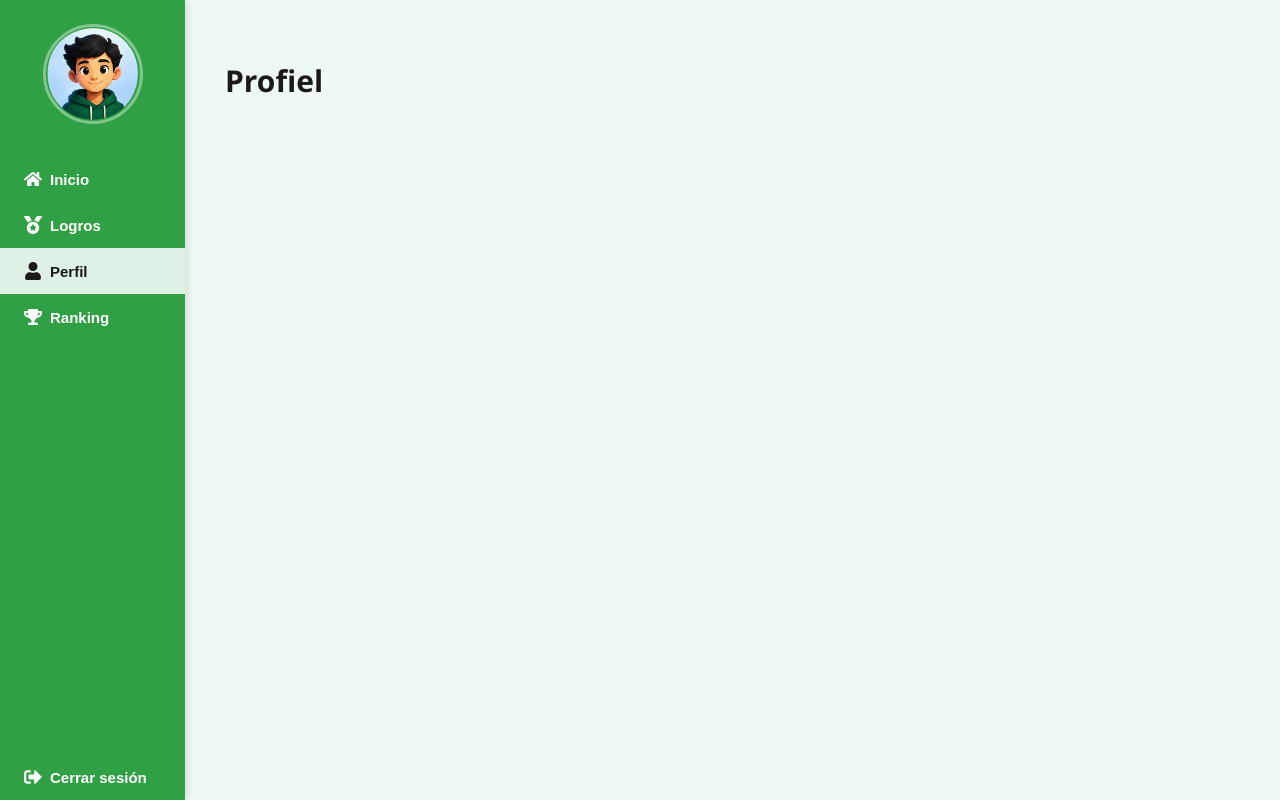
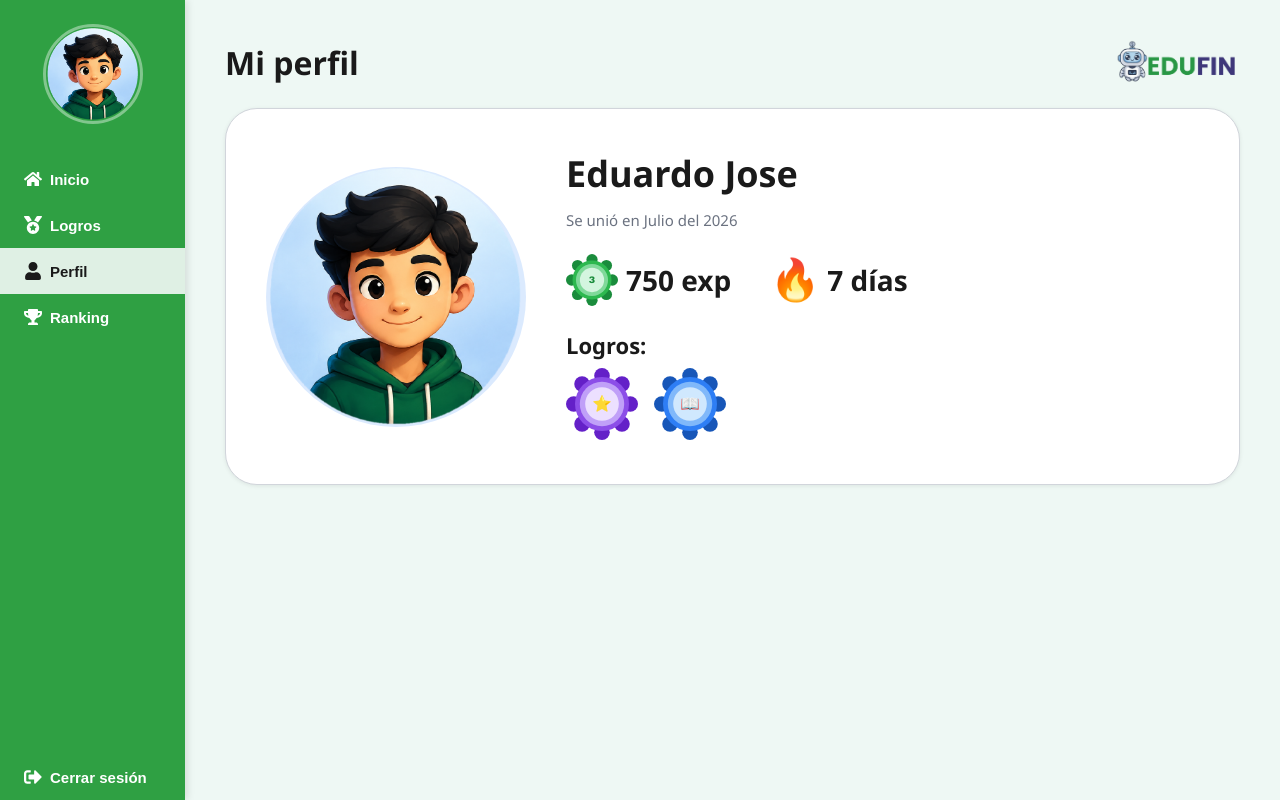
Before and after one commit to EduFin-LR/edufin-front, a React (Vite) app: page /profile in a window 1280 px wide. Built offline with nearby package versions, Linux system fonts and the light colour scheme.

Commit message:
feat: profile page with avatar, stats, and unlocked achievements

```diff
--- /dev/null
+++ b/src/pages/Profile/Profile.css
@@ -0,0 +1,126 @@
+.profile-page {
+    display: flex;
+    flex-direction: column;
+    gap: var(--space-lg);
+    width: 100%;
+}
+
+/* ── Body: avatar + info side by side ───────────── */
+.profile-body {
+    display: flex;
+    align-items: center;
+    gap: var(--space-xl);
+    background: var(--color-white);
+    border-radius: var(--radius-xl);
+    padding: var(--space-xl);
+    box-shadow: var(--shadow-sm);
+    border: 1.5px solid var(--color-border);
+}
+
+/* ── Avatar ─────────────────────────────────────── */
+.profile-avatar-wrap {
+    flex-shrink: 0;
+    width: 260px;
+    height: 260px;
+    border-radius: var(--radius-full);
+    background: #dbeafe;
+    overflow: hidden;
+    display: flex;
+    align-items: center;
+    justify-content: center;
+}
+
+.profile-avatar {
+    width: 100%;
+    height: 100%;
+    object-fit: cover;
+}
+
+/* ── Info ────────────────────────────────────────── */
+.profile-info {
+    flex: 1;
+    display: flex;
+    flex-direction: column;
+    gap: var(--space-lg);
+}
+
+.profile-name {
+    margin: 0;
+    font-size: clamp(24px, 3vw, 36px);
+    font-weight: 900;
+    color: var(--color-text);
+}
+
+.profile-joined {
+    margin: -12px 0 0;
+    font-size: var(--font-size-base);
+    color: var(--color-text-muted);
+}
+
+/* ── Stats ───────────────────────────────────────── */
+.profile-stats {
+    display: flex;
+    align-items: center;
+    gap: var(--space-xl);
+    flex-wrap: wrap;
+}
+
+.profile-stat {
+    display: flex;
+    align-items: center;
+    gap: var(--space-sm);
+}
+
+.profile-fire {
+    width: 48px;
+    height: 48px;
+    object-fit: contain;
+}
+
+.profile-stat-val {
+    font-size: clamp(20px, 2.5vw, 28px);
+    font-weight: 900;
+    color: var(--color-text);
+}
+
+/* ── Logros ──────────────────────────────────────── */
+.profile-logros { display: flex; flex-direction: column; gap: var(--space-sm); }
+
+.profile-logros-title {
+    margin: 0;
+    font-size: var(--font-size-lg);
+    font-weight: 900;
+    color: var(--color-text);
+}
+
+.profile-logros-grid {
+    display: flex;
+    gap: var(--space-md);
+    flex-wrap: wrap;
+}
+
+.profile-logro-item {
+    cursor: default;
+    transition: transform 0.18s ease;
+}
+
+.profile-logro-item:hover { transform: scale(1.08); }
+
+/* ── Responsive ──────────────────────────────────── */
+@media (max-width: 768px) {
+    .profile-body {
+        flex-direction: column;
+        align-items: center;
+        text-align: center;
+        padding: var(--space-lg);
+        gap: var(--space-lg);
+    }
+
+    .profile-avatar-wrap {
+        width: 180px;
+        height: 180px;
+    }
+
+    .profile-stats { justify-content: center; }
+    .profile-logros-grid { justify-content: center; }
+}
--- a/src/pages/Profile/Profile.tsx
+++ b/src/pages/Profile/Profile.tsx
@@ -1,9 +1,116 @@
-import MainLayout from "../../layouts/MainLayout/MainLayout.tsx";
+import MainLayout from '../../layouts/MainLayout/MainLayout'
+import edufinLogo from '../../assets/images/edufinLogo.png'
+import fuegoGif   from '../../assets/gifs/fuego.gif'
+import './Profile.css'
+
+// import { getProfile } from '../../services/profileService'
+
+const avatarBoy = new URL('../../assets/images/perfilNiño (1).png', import.meta.url).href
+
+const USER = {
+    name:       'Eduardo Jose',
+    joinedDate: 'Julio del 2026',
+    xp:         750,
+    level:      3,
+    streakDays: 7,
+}
+
+const UNLOCKED_LOGROS = [
+    { id:1, emoji:'⭐', color:{ dark:'#6420c8', mid:'#8c4ee8', ring:'#c0a0f8', center:'#ece0ff' }, title:'Level Up'       },
+    { id:2, emoji:'📖', color:{ dark:'#1756b8', mid:'#2e7ef5', ring:'#80b8fa', center:'#d0e8fe' }, title:'Primer capítulo' },
+]
+
+function LevelBadge({ level }: { level: number }) {
+    const p = level <= 5  ? { dark:'#1a8c3c', mid:'#2db84f', ring:'#80d99a', center:'#d4f5df' }
+            : level <= 15 ? { dark:'#1756b8', mid:'#2e7ef5', ring:'#80b8fa', center:'#d0e8fe' }
+            : level <= 25 ? { dark:'#6420c8', mid:'#8c4ee8', ring:'#c0a0f8', center:'#ece0ff' }
+            :               { dark:'#b86000', mid:'#e08800', ring:'#f8c840', center:'#fff0c0' }
+    const bumps = Array.from({ length: 8 }, (_, i) => {
+        const a = (i * Math.PI / 4) - Math.PI / 2
+        return { x: +(60 + 47 * Math.cos(a)).toFixed(2), y: +(60 + 47 * Math.sin(a)).toFixed(2) }
+    })
+    return (
+        <svg viewBox="0 0 120 120" width="52" height="52" xmlns="http://www.w3.org/2000/svg">
+            {bumps.map((b, i) => <circle key={i} cx={b.x} cy={b.y} r="13" fill={p.dark} />)}
+            <circle cx="60" cy="60" r="45" fill={p.mid} />
+            <circle cx="60" cy="60" r="37" fill={p.ring} />
+            <circle cx="60" cy="60" r="28" fill={p.center} />
+            <text x="60" y="61" textAnchor="middle" dominantBaseline="middle"
+                fontFamily="Arial Black,Arial,sans-serif"
+                fontSize={level >= 10 ? 19 : 22} fontWeight="900" fill={p.dark}>
+                {level}
+            </text>
+        </svg>
+    )
+}
+
+function SmallBadge({ emoji, color }: { emoji: string; color: typeof UNLOCKED_LOGROS[0]['color'] }) {
+    const bumps = Array.from({ length: 8 }, (_, i) => {
+        const a = (i * Math.PI / 4) - Math.PI / 2
+        return { x: +(60 + 47 * Math.cos(a)).toFixed(2), y: +(60 + 47 * Math.sin(a)).toFixed(2) }
+    })
+    return (
+        <svg viewBox="0 0 120 120" width="72" height="72" xmlns="http://www.w3.org/2000/svg">
+            {bumps.map((b, i) => <circle key={i} cx={b.x} cy={b.y} r="13" fill={color.dark} />)}
+            <circle cx="60" cy="60" r="45" fill={color.mid} />
+            <circle cx="60" cy="60" r="37" fill={color.ring} />
+            <circle cx="60" cy="60" r="28" fill={color.center} />
+            <text x="60" y="68" textAnchor="middle" fontSize="26">{emoji}</text>
+        </svg>
+    )
+}
 
 export default function Profile() {
     return (
         <MainLayout>
-            <h1>Profiel</h1>
+            <div className="profile-page">
+
+                {/* Header */}
+                <header className="dash-header">
+                    <h1 className="rank-title">Mi perfil</h1>
+                    <img src={edufinLogo} alt="Edufin" className="dash-logo" />
+                </header>
+
+                {/* Body */}
+                <div className="profile-body">
+
+                    {/* Avatar */}
+                    <div className="profile-avatar-wrap">
+                        <img src={avatarBoy} alt="avatar" className="profile-avatar" />
+                    </div>
+
+                    {/* Info */}
+                    <div className="profile-info">
+                        <h2 className="profile-name">{USER.name}</h2>
+                        <p className="profile-joined">Se unió en {USER.joinedDate}</p>
+
+                        {/* Stats */}
+                        <div className="profile-stats">
+                            <div className="profile-stat">
+                                <LevelBadge level={USER.level} />
+                                <span className="profile-stat-val">{USER.xp.toLocaleString()} exp</span>
+                            </div>
+                            <div className="profile-stat">
+                                <img src={fuegoGif} alt="racha" className="profile-fire" />
+                                <span className="profile-stat-val">{USER.streakDays} días</span>
+                            </div>
+                        </div>
+
+                        {/* Logros */}
+                        <div className="profile-logros">
+                            <h3 className="profile-logros-title">Logros:</h3>
+                            <div className="profile-logros-grid">
+                                {UNLOCKED_LOGROS.map(l => (
+                                    <div key={l.id} className="profile-logro-item" title={l.title}>
+                                        <SmallBadge emoji={l.emoji} color={l.color} />
+                                    </div>
+                                ))}
+                            </div>
+                        </div>
+                    </div>
+
+                </div>
+            </div>
         </MainLayout>
     )
 }
```
